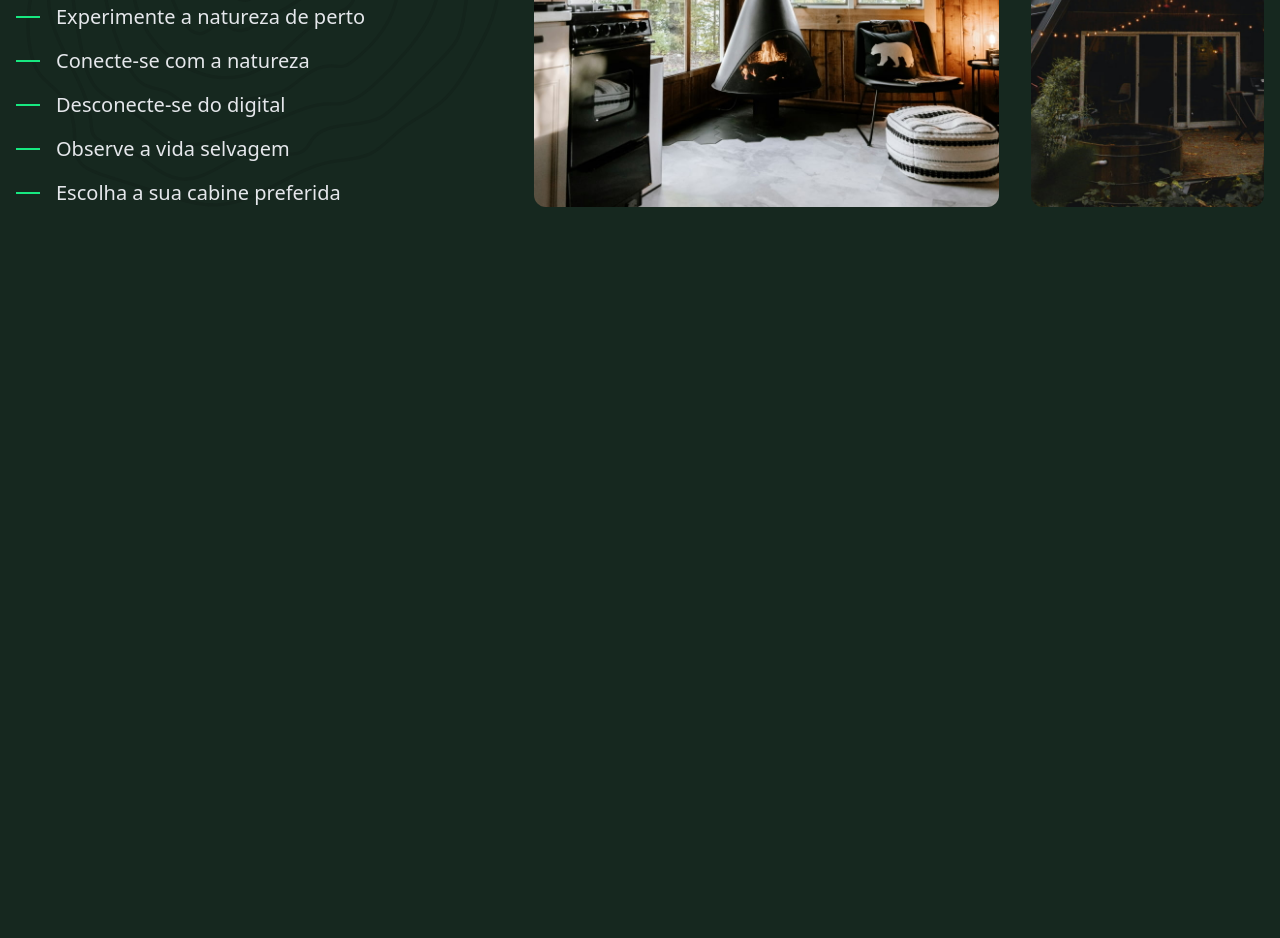
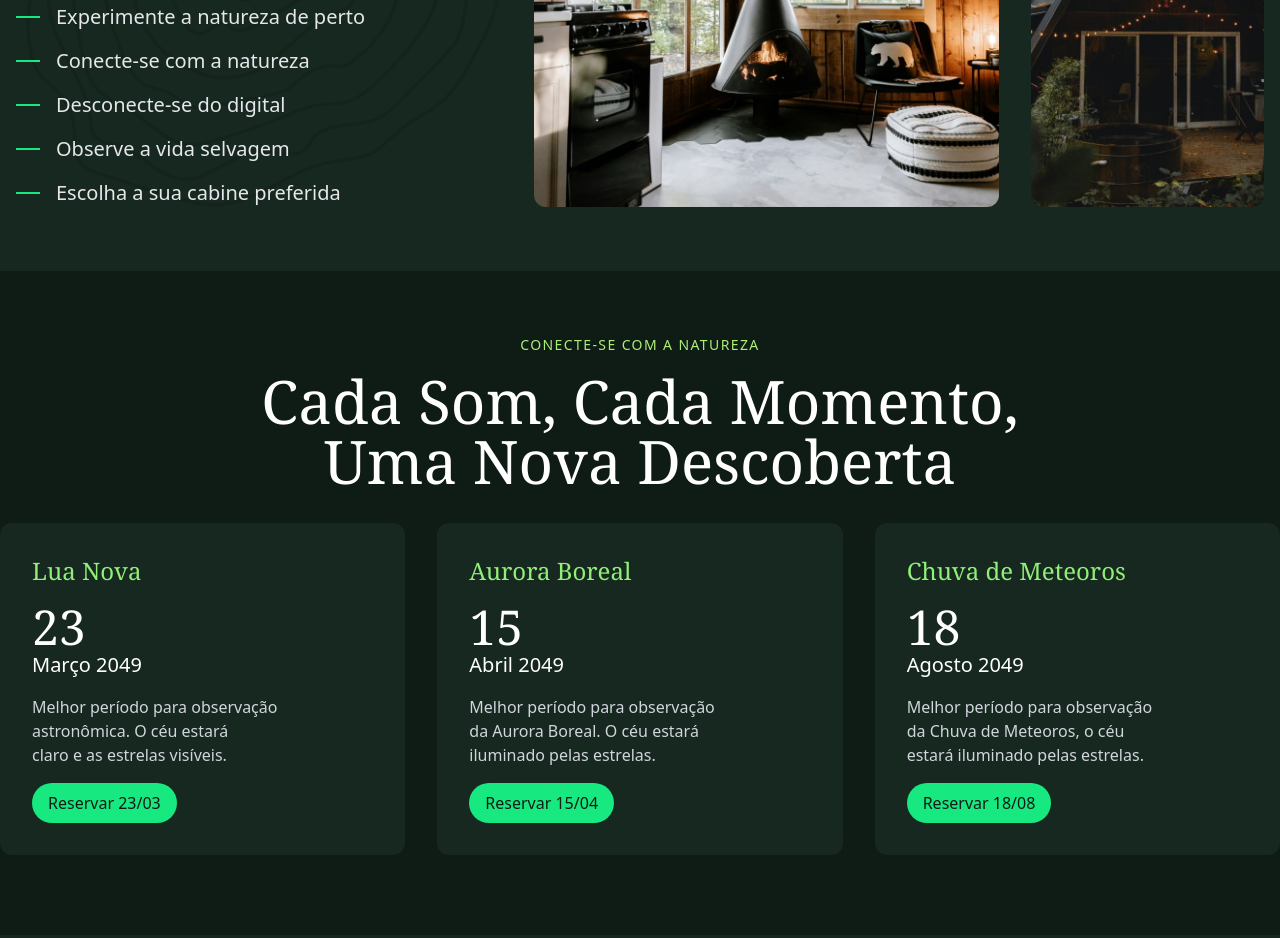
Before and after one commit to wjuniori/forest-project, a website: page src/index.html in a window 1280 px wide. Shown: the part 1309-2247 px from the top of the page. Before the commit the page ends 1900 px from the top, so only its background shows below. Drawn offline with Linux system fonts and the light colour scheme.

Commit message:
0806 Eventos

```diff
--- a/src/index.html
+++ b/src/index.html
@@ -179,5 +179,73 @@
         </div>
       </div>
     </section>
+
+    <!-- eventos -->
+    <section id="eventos" class="mb-12 sm:mb-16 py-12 sm:py-16 bg-verde-900">
+      <div class="container">
+        <p
+          class="mb-4 text-center text-verde-200 uppercase tracking-widest text-sm"
+        >
+          Conecte-se com a natureza
+        </p>
+        <h2
+          class="mb-8 mx-auto font-serif text-balance text-center max-w-3xl text-white text-4xl sm:text-6xl"
+        >
+          Cada Som, Cada Momento, Uma Nova Descoberta
+        </h2>
+      </div>
+      <div
+        class="overflow-x-auto snap-x snap-mandatory pb-4 grid grid-cols-[repeat(3,minmax(300px,1fr))] gap-4 sm:gap-8"
+      >
+        <div class="grid snap-center gap-4 bg-verde-800 p-6 sm:p-8 rounded-xl">
+          <h3 class="text-verde-300 text-2xl font-serif">Lua Nova</h3>
+          <div class="text-white">
+            <p class="font-serif text-5xl">23</p>
+            <p class="text-xl">Março 2049</p>
+          </div>
+          <p class="text-gray-300 text-balance">
+            Melhor período para observação astronômica. O céu estará claro e as
+            estrelas visíveis.
+          </p>
+          <a
+            href="#contato"
+            class="justify-self-start self-end bg-verde-400 text-verde-900 py-2 px-4 inline-block rounded-full"
+            >Reservar 23/03</a
+          >
+        </div>
+        <div class="grid snap-center gap-4 bg-verde-800 p-6 sm:p-8 rounded-xl">
+          <h3 class="text-verde-300 text-2xl font-serif">Aurora Boreal</h3>
+          <div class="text-white">
+            <p class="font-serif text-5xl">15</p>
+            <p class="text-xl">Abril 2049</p>
+          </div>
+          <p class="text-gray-300 text-balance">
+            Melhor período para observação da Aurora Boreal. O céu estará
+            iluminado pelas estrelas.
+          </p>
+          <a
+            href="#contato"
+            class="justify-self-start self-end bg-verde-400 text-verde-900 py-2 px-4 inline-block rounded-full"
+            >Reservar 15/04</a
+          >
+        </div>
+        <div class="grid snap-center gap-4 bg-verde-800 p-6 sm:p-8 rounded-xl">
+          <h3 class="text-verde-300 text-2xl font-serif">Chuva de Meteoros</h3>
+          <div class="text-white">
+            <p class="font-serif text-5xl">18</p>
+            <p class="text-xl">Agosto 2049</p>
+          </div>
+          <p class="text-gray-300 text-balance">
+            Melhor período para observação da Chuva de Meteoros, o céu estará
+            iluminado pelas estrelas.
+          </p>
+          <a
+            href="#contato"
+            class="justify-self-start self-end bg-verde-400 text-verde-900 py-2 px-4 inline-block rounded-full"
+            >Reservar 18/08</a
+          >
+        </div>
+      </div>
+    </section>
   </body>
 </html>
```
Also changed, not shown: src/output.css.
